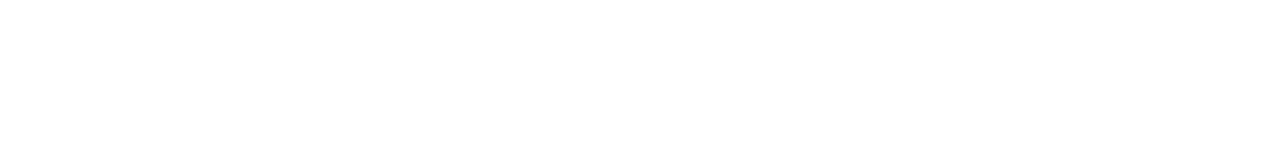
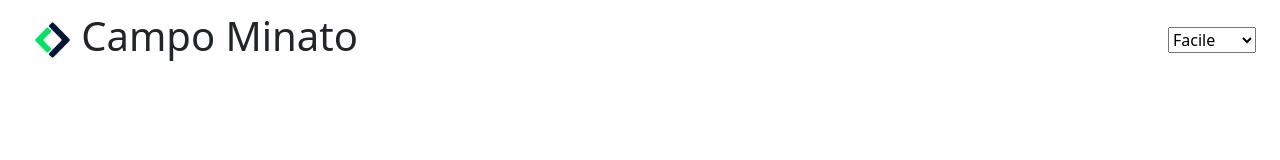
Before and after one commit to AndreaFerrini/js-campominato-grid, a plain HTML site: page index.html in a window 1280 px wide. Drawn offline with nearby package versions, Linux system fonts and the light colour scheme.

Commit message:
inserito header

```diff
--- a/assets/css/style.css
+++ b/assets/css/style.css
@@ -2,3 +2,18 @@
     margin: 0;
     box-sizing: border-box;
 }
+
+header,
+footer{
+    background-color: white;
+    height: 10vh;
+}
+
+main{
+    background-color: #7fffd4;
+    height: 80vh;
+}
+
+img{
+    width: 5%;
+}
--- a/index.html
+++ b/index.html
@@ -5,12 +5,33 @@
     <meta http-equiv="X-UA-Compatible" content="IE=edge">
     <meta name="viewport" content="width=device-width, initial-scale=1.0">
     <title>Campo Minato</title>
+    <!-- link bootstrap -->
+    <link href="https://cdn.jsdelivr.net/npm/bootstrap@5.3.0-alpha1/dist/css/bootstrap.min.css" rel="stylesheet" integrity="sha384-GLhlTQ8iRABdZLl6O3oVMWSktQOp6b7In1Zl3/Jr59b6EGGoI1aFkw7cmDA6j6gD" crossorigin="anonymous">
+    <!-- link css -->
     <link rel="stylesheet" href="./assets/css/style.css">
+    <!-- link fontawesome -->
+    <link rel="stylesheet" href="https://cdnjs.cloudflare.com/ajax/libs/font-awesome/6.3.0/css/all.min.css" integrity="sha512-SzlrxWUlpfuzQ+pcUCosxcglQRNAq/DZjVsC0lE40xsADsfeQoEypE+enwcOiGjk/bSuGGKHEyjSoQ1zVisanQ==" crossorigin="anonymous" referrerpolicy="no-referrer"/>
 </head>
 <body>
 
+    <header class="py-2 px-4 d-flex align-items-center justify-content-between">
+        <div class="d-flex align-items-center">
+            <img src="./assets/img/mobile-logo.png" alt="logo">
+            <h1>Campo Minato</h1>
+        </div>
+
+        <div>
+            <select id="difficoltà">
+                <option value="1">Facile</option>
+                <option value="2">Normale</option>
+                <option value="3">Difficile</option>
+            </select>
+        </div>
+    </header>
 
 
+    <!-- link js bootstrap -->
+    <script src="https://cdn.jsdelivr.net/npm/bootstrap@5.3.0-alpha1/dist/js/bootstrap.bundle.min.js" integrity="sha384-w76AqPfDkMBDXo30jS1Sgez6pr3x5MlQ1ZAGC+nuZB+EYdgRZgiwxhTBTkF7CXvN" crossorigin="anonymous"></script>
     <!-- script js -->
     <script src="./assets/js/main.js"></script>
 </body>
```
Also changed, not shown: assets/img/mobile-logo.png (added).
